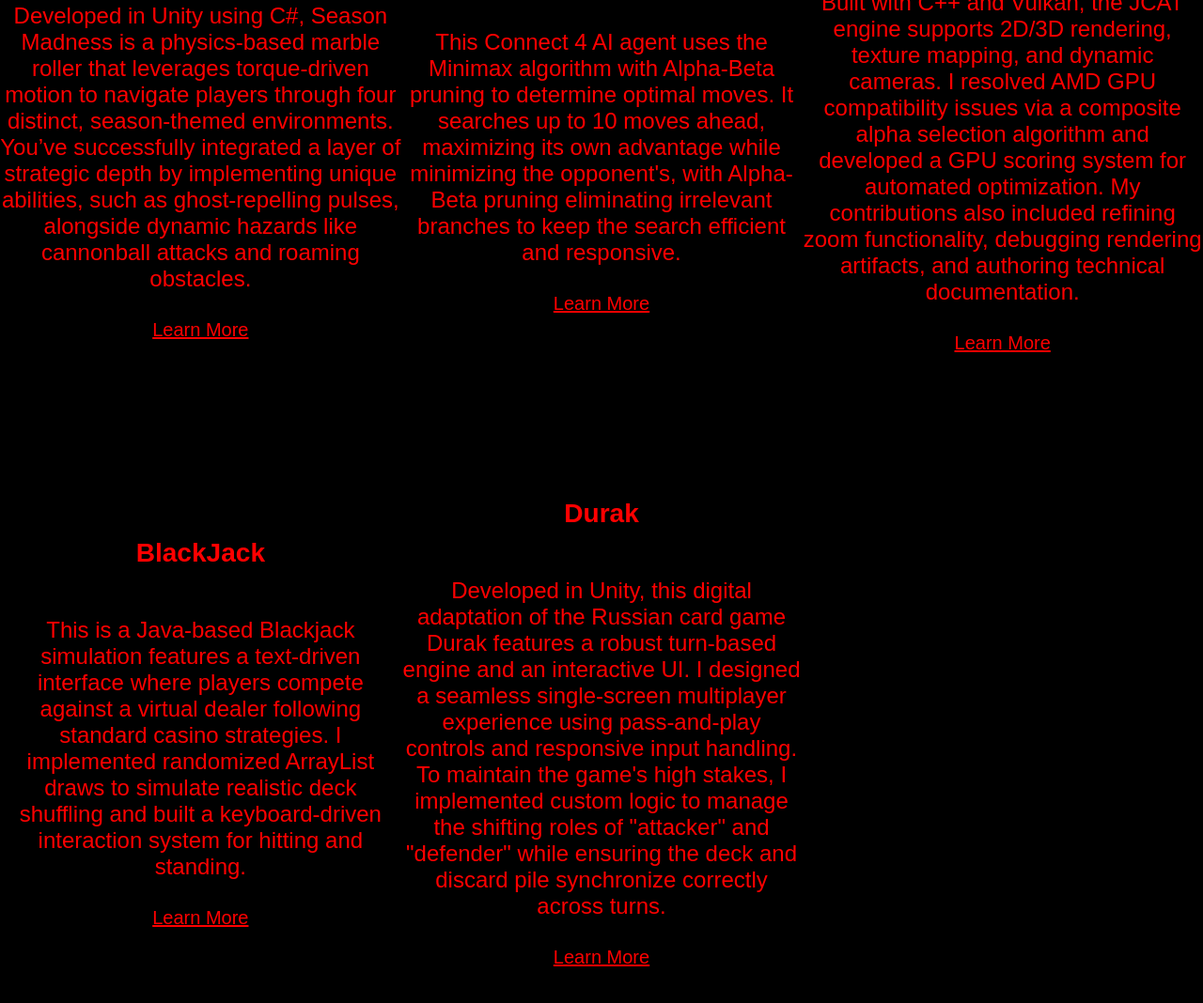
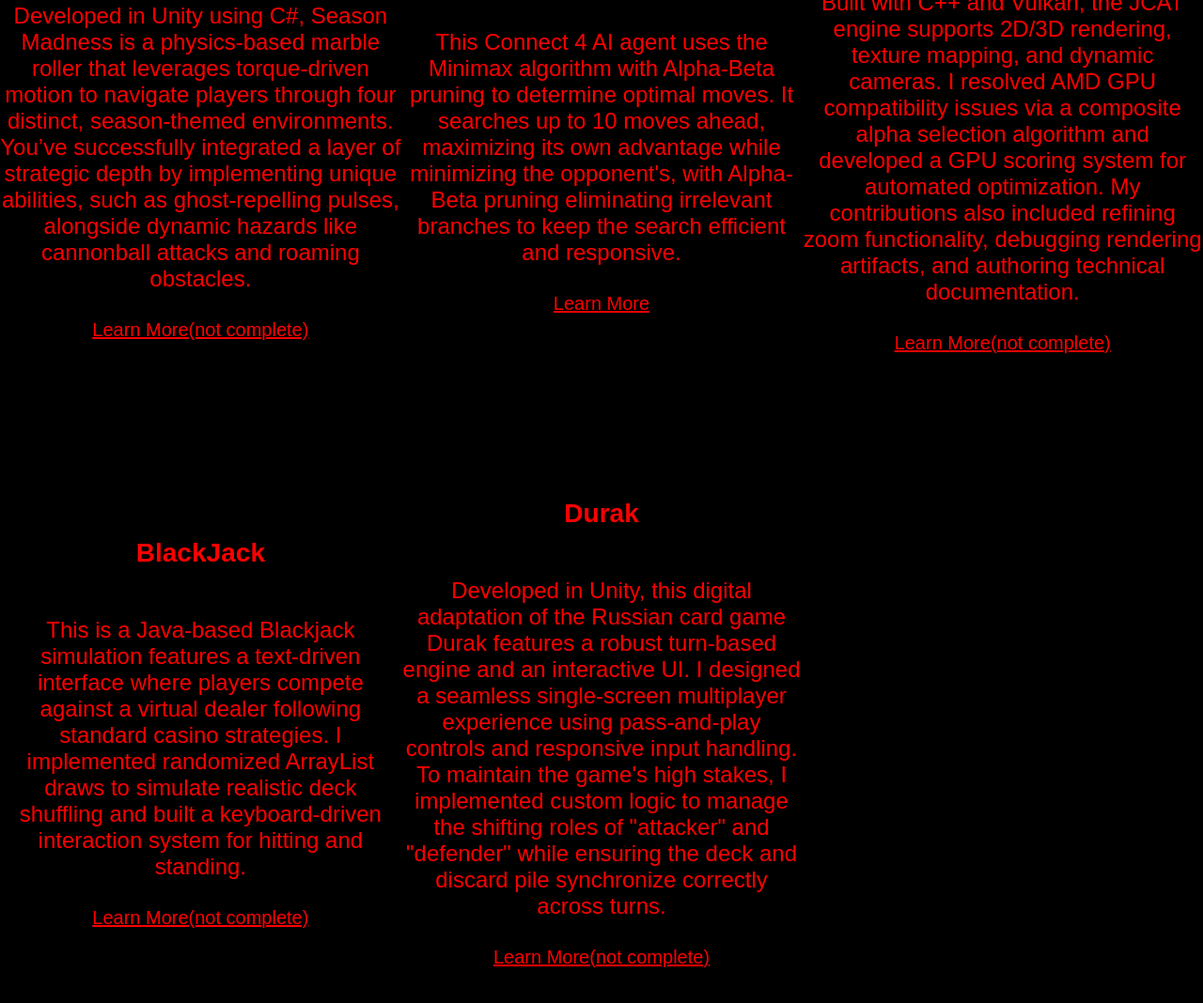
Before and after one commit to JackCanalori/Jack-Canalori-Portfolio-Website, a plain HTML site: page portfolio_page.html in a window 1280 px wide. Shown: the part 306-1374 px from the top of the page at 94% size. Drawn offline with Linux system fonts and the light colour scheme.

Commit message:
added incompete notices

```diff
--- a/portfolio_page.html
+++ b/portfolio_page.html
@@ -30,7 +30,7 @@
         strategic depth by implementing unique abilities, such as ghost-repelling pulses, alongside dynamic hazards like
         cannonball attacks and roaming obstacles.
     </p>
-    <a href="season-madness.html" class="header_link">Learn More</a>
+    <a href="season-madness.html" class="header_link">Learn More(not complete)</a>
 </div>
 <div class="section top_middle">
     <h3 class="page-text" >Connect 4 AI</h3>
@@ -46,7 +46,7 @@
         a GPU scoring system for automated optimization. My contributions also included refining zoom functionality, debugging
         rendering artifacts, and authoring technical documentation.
     </p>
-    <a href="JCAT.html" class="header_link">Learn More</a>
+    <a href="JCAT.html" class="header_link">Learn More(not complete)</a>
 </div>
 
 
@@ -57,7 +57,7 @@
         dealer following standard casino strategies. I implemented randomized ArrayList draws to simulate realistic deck
         shuffling and built a keyboard-driven interaction system for hitting and standing.
     </p>
-    <a href="blackjack.html" class="header_link">Learn More</a>
+    <a href="blackjack.html" class="header_link">Learn More(not complete)</a>
 </div>
 <div class="section btm_middle" style="background-color: #000000">
     <h3 class="page-text">Durak</h3>
@@ -67,7 +67,7 @@
         and responsive input handling. To maintain the game's high stakes, I implemented custom logic to manage the
         shifting roles of "attacker" and "defender" while ensuring the deck and discard pile synchronize correctly across turns.
     </p>
-    <a href="durak.html" class="header_link">Learn More</a>
+    <a href="durak.html" class="header_link">Learn More(not complete)</a>
 </div>
 <div class="section btm_right" style="background-color: #000000"></div>
 
```
Also changed, not shown: about_me.html (+1 -1 lines), contact.html (+1 -1 lines).
